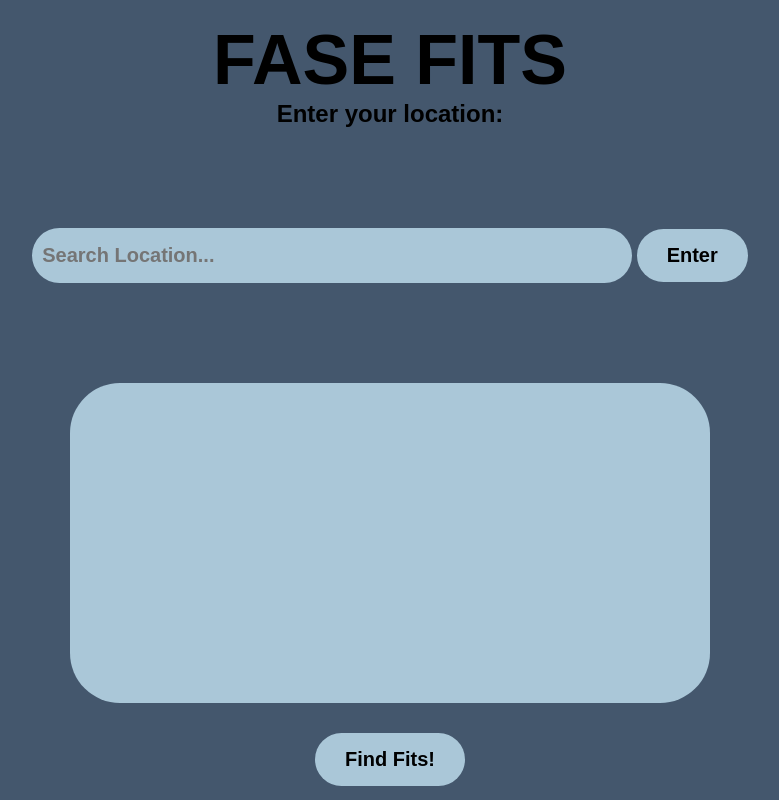
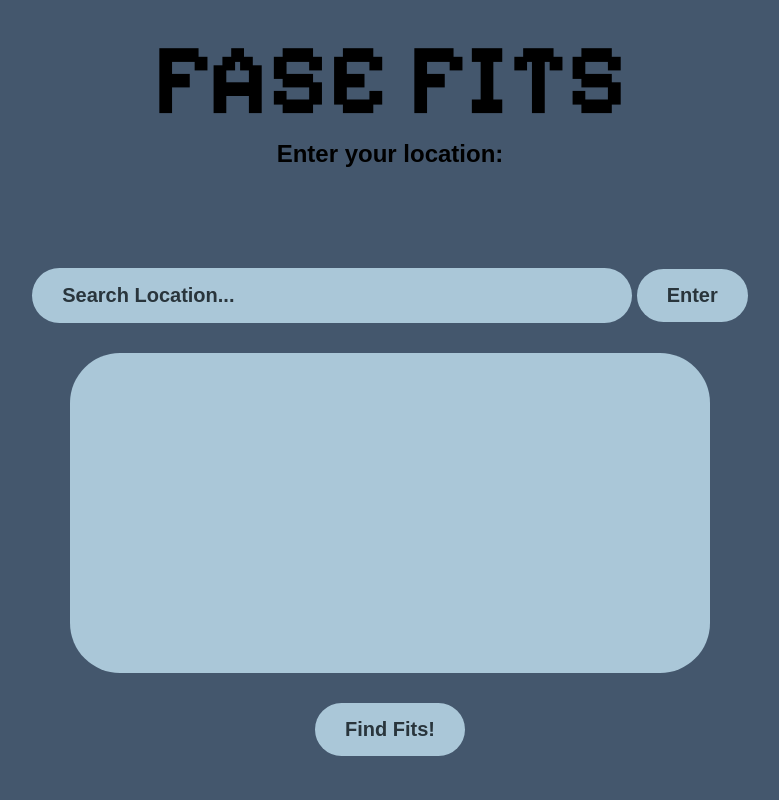
Before and after one commit to hubhacker/FemmeHacks24, a plain HTML site: page index.html in a window 1280 px wide. Shown: the whole page, without its empty margins (250-1029 px from the left). Drawn offline with Linux system fonts and the light colour scheme; a web font is replaced by a local one.

Commit message:
Searchbar changes

```diff
--- a/app.js
+++ b/app.js
@@ -6,6 +6,16 @@
 var button = document.querySelector('.submit');
 
 button.addEventListener('click', function (name) {
+  fetchData();
+});
+
+input.addEventListener('keypress', function (e) {
+  if (e.key === 'Enter') {
+    fetchData();
+  }
+});
+
+function fetchData() {
   fetch('https://api.openweathermap.org/data/2.5/weather?q=' + input.value + '&appid=50a7aa80fa492fa92e874d23ad061374')
     .then(response => response.json())
     .then(data => {
@@ -22,4 +32,4 @@
       input.value = "";
     })
     .catch(err => alert("Please enter a valid city."));
-  })
+}
--- a/index.html
+++ b/index.html
@@ -5,6 +5,9 @@
    <meta name="viewport" content="width=device-width, initial-scale=1.0">
    <title>Weather App</title>
    <link rel="stylesheet" href="style/searchbar.css">
+   <link rel="preconnect" href="https://fonts.googleapis.com">
+<link rel="preconnect" href="https://fonts.gstatic.com" crossorigin>
+<link href="https://fonts.googleapis.com/css2?family=Jacquarda+Bastarda+9&family=Pixelify+Sans:wght@400..700&display=swap" rel="stylesheet">
 
 </head>
 <body>
--- a/style/searchbar.css
+++ b/style/searchbar.css
@@ -5,7 +5,10 @@ body {
 
 h1 {
   margin-top: 20px;
-  font-size:70px;
+  font-size:100px;
+  font-family: "Pixelify Sans", sans-serif;
+  font-optical-sizing: auto;
+
 }
 
 h2 {
@@ -27,12 +30,13 @@ h2 {
 
  .input{
   text-align: center;
-  margin: 100px auto;
+  margin: 100px auto 20px; /* Reduced bottom margin to 20px */
 }
 
 
  input[type="submit"]{
   padding: 15px 30px;
+  color: #29353C;
   background: #AAC7D8;
   border: none;
   border-radius: 50px;
@@ -45,8 +49,8 @@ h2 {
  .input input[type="text"]{
   width: 600px;
   height: 55px;
-  padding: 5px 10px;
-  color: red;
+  padding: 5px 30px;
+  color: #29353C;
   background: #AAC7D8;
   border: none;
   border-radius: 50px;
@@ -55,12 +59,18 @@ h2 {
   font-size: 20px;
 }
 
+.input_text::placeholder {
+  color: #29353C;
+}
+
+
 
  .card{
   width: 50%;
   background: #AAC7D8;
   height: 40vh;
   margin: 30px auto;
+  margin-top: 10;
   border-radius: 50px;
 }
 
@@ -87,6 +97,7 @@ h2 {
 
 .findButton {
   padding: 15px 30px;
+  color: #29353C;
   background: #AAC7D8;
   border: none;
   border-radius: 1px;
```
Lines whose indentation alone changed are shown as unchanged.
